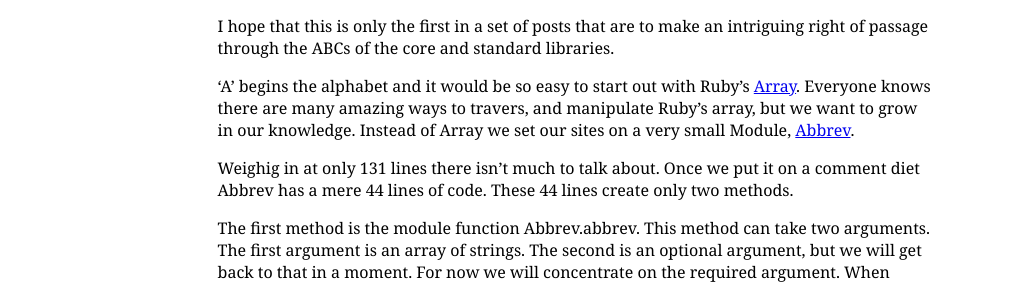
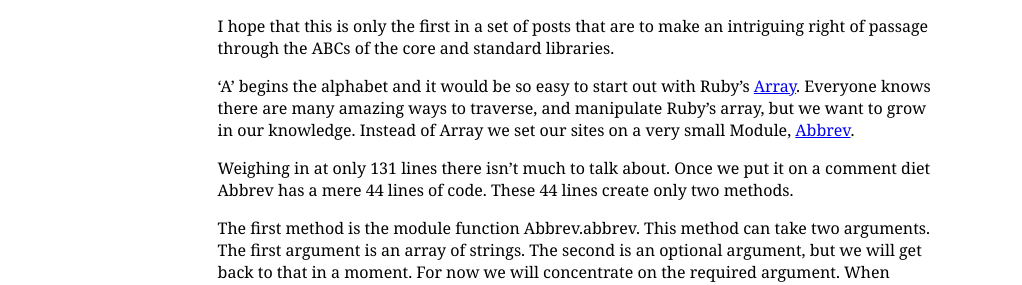
Before and after one commit to adkron/dirtyinformation.com, a Jekyll site: the page built from _posts/2014-9-2-a-is-for-abbrev.markdown, in a window 1280 px wide. Shown: the part 190-475 px from the top of the page, without its empty margins (64-1086 px from the left). Built offline with Jekyll 4.4.1, drawn with Linux system fonts in a browser that asks for light colours; Markdown is read by kramdown in place of the engine named in the settings.

Commit message:
Fixes two typos
Thanks to @booch for finding these.

Amos King @adkron <amos.l.king@gmail.com>

```diff
--- a/_posts/2014-9-2-a-is-for-abbrev.markdown
+++ b/_posts/2014-9-2-a-is-for-abbrev.markdown
@@ -9,12 +9,12 @@
 
 'A' begins the alphabet and it would be so easy to start out with Ruby's
 [Array](http://ruby-doc.org/core-2.0.0/Array.html). Everyone knows there
-are many amazing ways to travers, and manipulate Ruby's array, but we
+are many amazing ways to traverse, and manipulate Ruby's array, but we
 want to grow in our knowledge. Instead of Array we set our sites on a
 very small Module,
 [Abbrev](http://ruby-doc.org/stdlib-2.0.0/libdoc/abbrev/rdoc/Abbrev.html).
 
-Weighig in at only 131 lines there isn't much to talk about. Once we put
+Weighing in at only 131 lines there isn't much to talk about. Once we put
 it on a comment diet Abbrev has a mere 44 lines of code. These 44 lines
 create only two methods.
 
```
